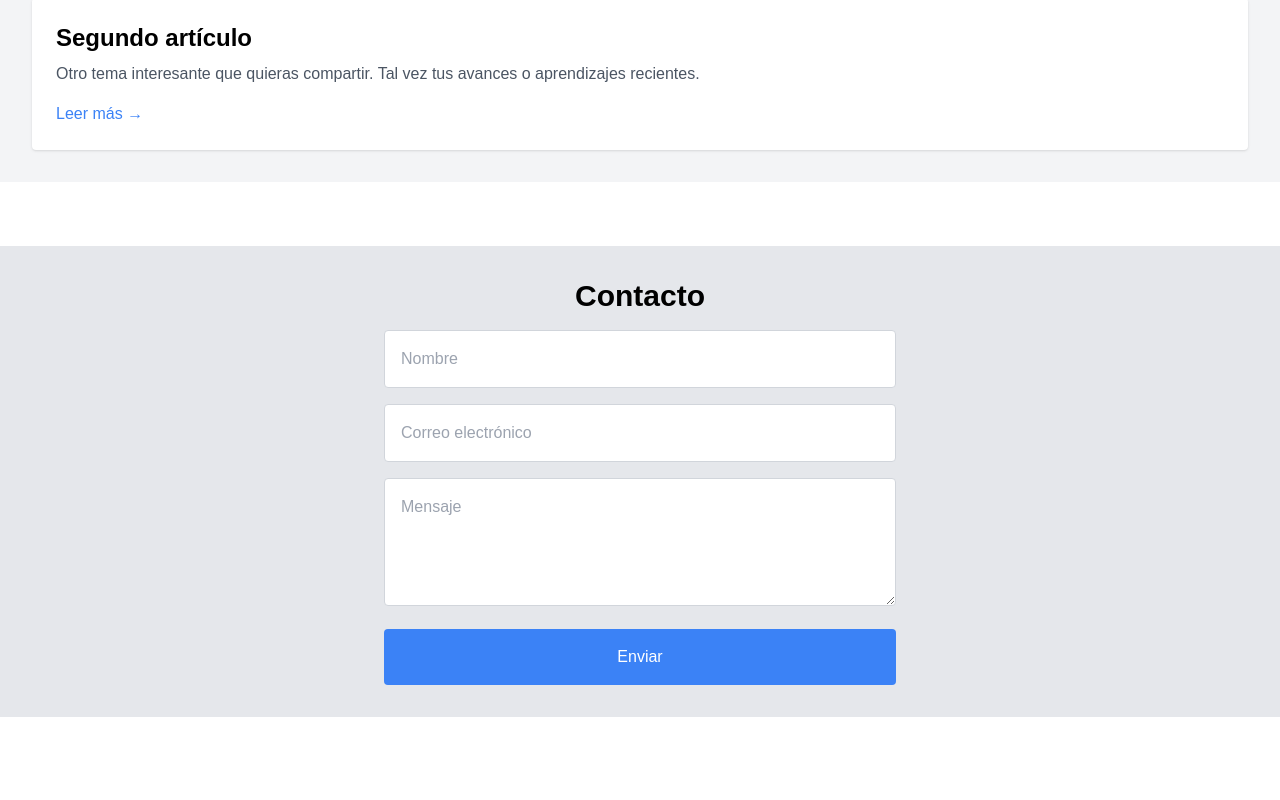
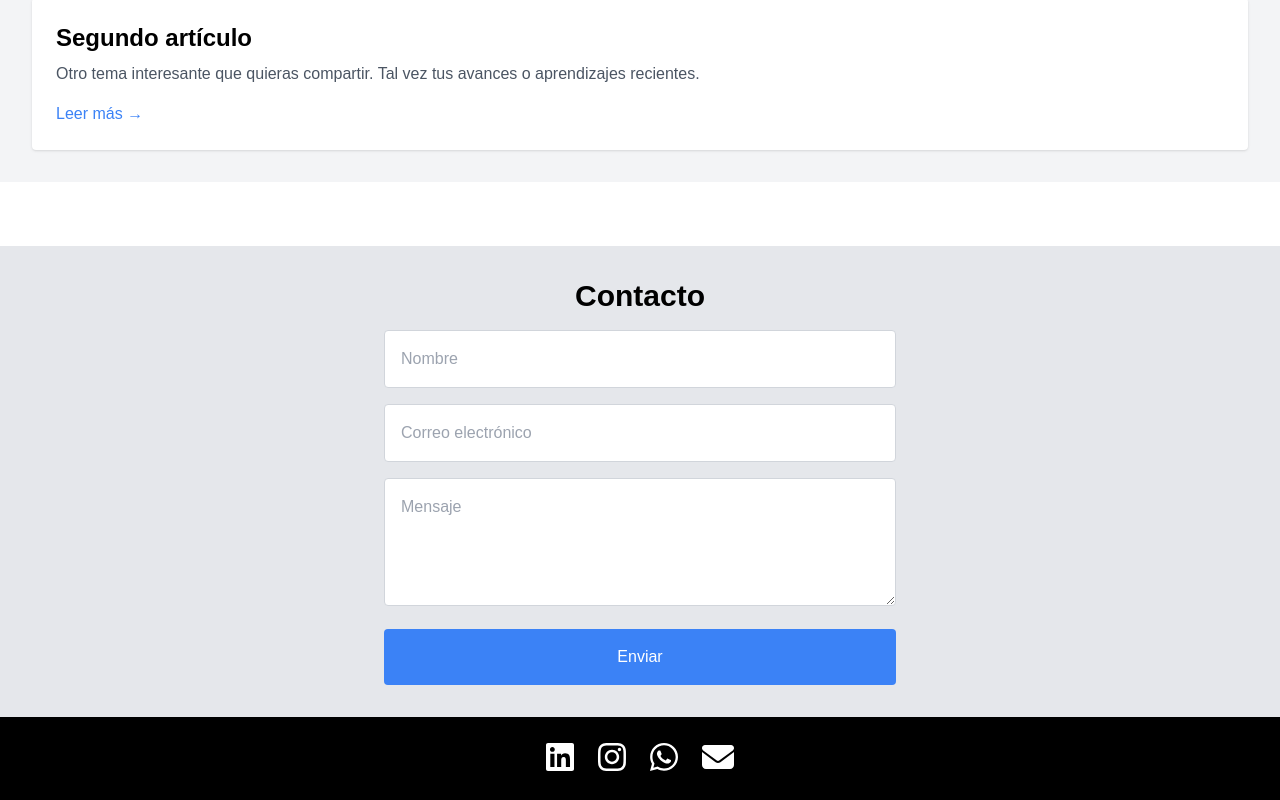
Before and after one commit to erck9217/nextjs-boilerplate1, a Next.js app: page / in a window 1280 px wide. Shown: the part 2143-2943 px from the top of the page. Before the commit the page ends 2860 px from the top, so only its background shows below. Built offline with nearby package versions, Linux system fonts and the light colour scheme.

Commit message:
Actualización de datos en la página

```diff
--- a/app/layout.tsx
+++ b/app/layout.tsx
@@ -1,3 +1,7 @@
+import '@fortawesome/fontawesome-svg-core/styles.css'; // Importa los estilos de FontAwesome
+import { config } from '@fortawesome/fontawesome-svg-core'; // Importa la configuración de FontAwesome
+config.autoAddCss = false; // Desactiva la auto-adición de CSS
+
 import type { Metadata } from "next";
 import { Geist, Geist_Mono } from "next/font/google";
 import "./globals.css";
--- a/app/page.tsx
+++ b/app/page.tsx
@@ -1,4 +1,7 @@
 import Image from "next/image";
+import { FontAwesomeIcon } from "@fortawesome/react-fontawesome";
+import { faLinkedin, faInstagram, faWhatsapp } from "@fortawesome/free-brands-svg-icons";
+import { faEnvelope } from "@fortawesome/free-solid-svg-icons";
 
 export default function Home() {
   return (
@@ -90,6 +93,24 @@ export default function Home() {
           </button>
         </form>
       </section>
+
+      {/* Footer Redes sociales */}
+      <footer className="bg-black text-white p-6 text-center">
+        <div className="flex justify-center space-x-6">
+        <a href="https://www.linkedin.com/in/erickmgr" target="_blank" rel="noopener noreferrer">
+          <FontAwesomeIcon icon={faLinkedin} size="2x" />
+         </a>
+        <a href="https://www.instagram.com/erck92?igshid=cDc0YW9pXzBz" target="_blank" rel="noopener noreferrer">
+          <FontAwesomeIcon icon={faInstagram} size="2x" />
+        </a>
+        <a href="https://wa.me/message/SV76QYIB53HL0" target="_blank" rel="noopener noreferrer">
+          <FontAwesomeIcon icon={faWhatsapp} size="2x" />
+          </a>
+          <a href="mailto:erck92@hotmail.com">
+          <FontAwesomeIcon icon={faEnvelope} size="2x" />
+         </a>
+        </div>
+      </footer>
     </div>
   );
 }
```
Also changed, not shown: package.json (+11 -6 lines), 1 other file (tests, documents, lock files or other folders).
